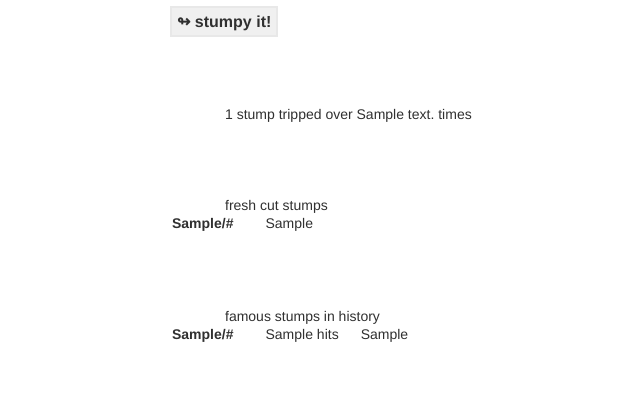
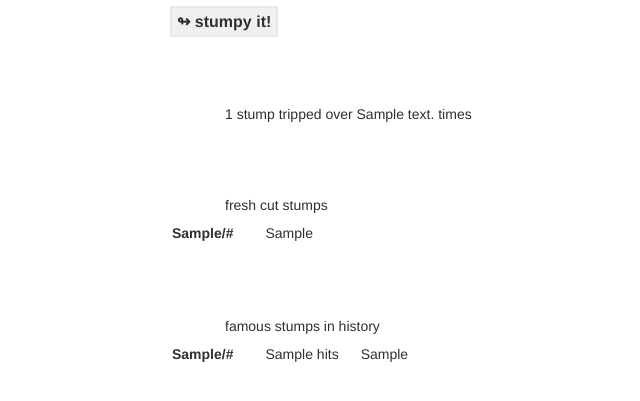
Before and after one commit to mutaku/Stumpy, a Django app: template templates/stumpy/index.html in a window 1280 px wide. Shown: the part 244-645 px from the top of the page, without its empty margins (73-713 px from the left). Run offline with Django 3.2, Linux system fonts and the light colour scheme; the template is opened without the code that fills it: most values are stand-ins (such as "Sample title", 1, 10 or a date in 2020); parts of the project's set-up code (start-up, migrations or seed data) failed here and were passed over.

Commit message:
cleaned up index view

```diff
--- a/static/stumpy.css
+++ b/static/stumpy.css
@@ -8,8 +8,7 @@ p.booky a {padding:5px;text-decoration:none;color:#303030;background:#F0F0F0;bor
 table {color:#303030;font-size:14;}
 p.lister {margin:75 0 0 75;color:#303030;font-size:14;}
 p.returnurl {margin:75 0 0 200;color:#303030;font-size:14;}
-table tr {padding:10px;}
-table td {padding:0px 10px 0px 10px;}
+table td {padding:10px 10px 0px 10px;}
 td.tablelink a,a.visited {padding:0 10 0 10;color:#303030;text-decoration:none;font-weight:bold;}
 tr:hover {color:0099FF;}
 p.result {color:#303030;font-size:14px;}
```
